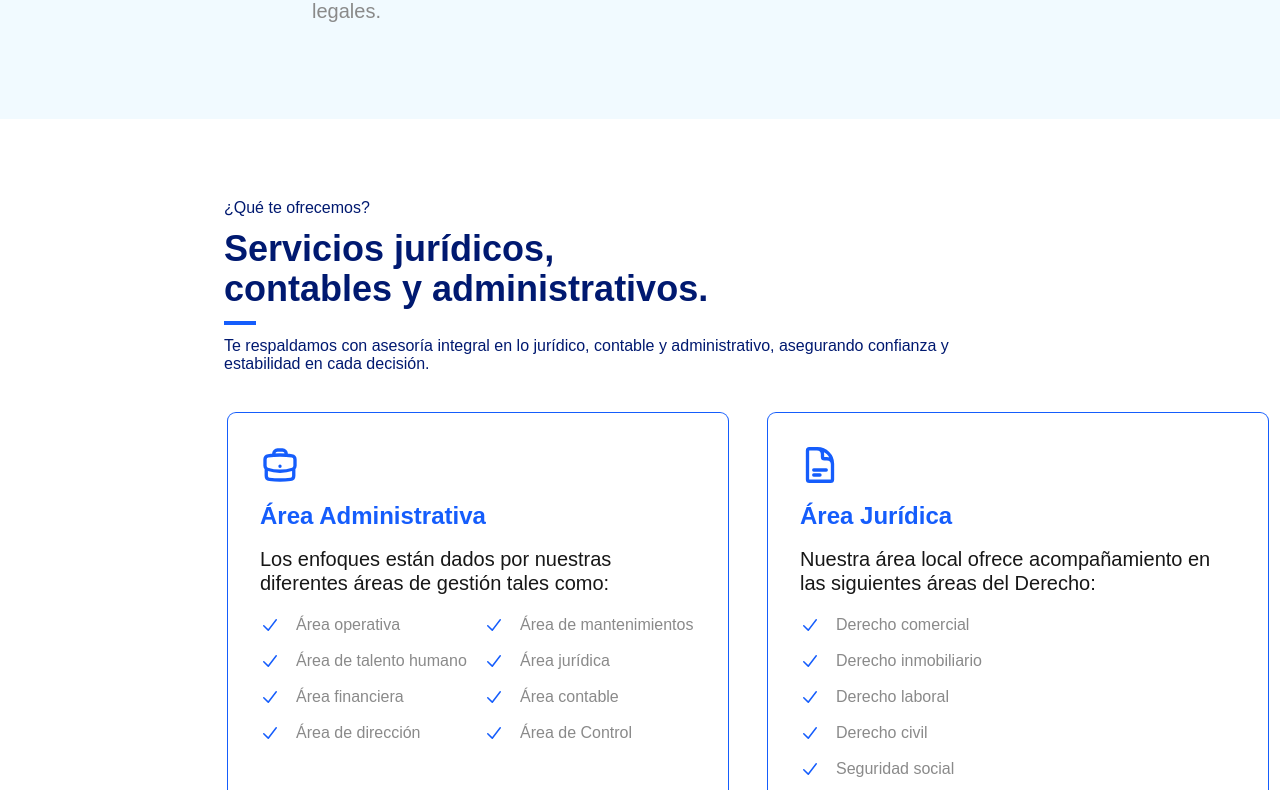
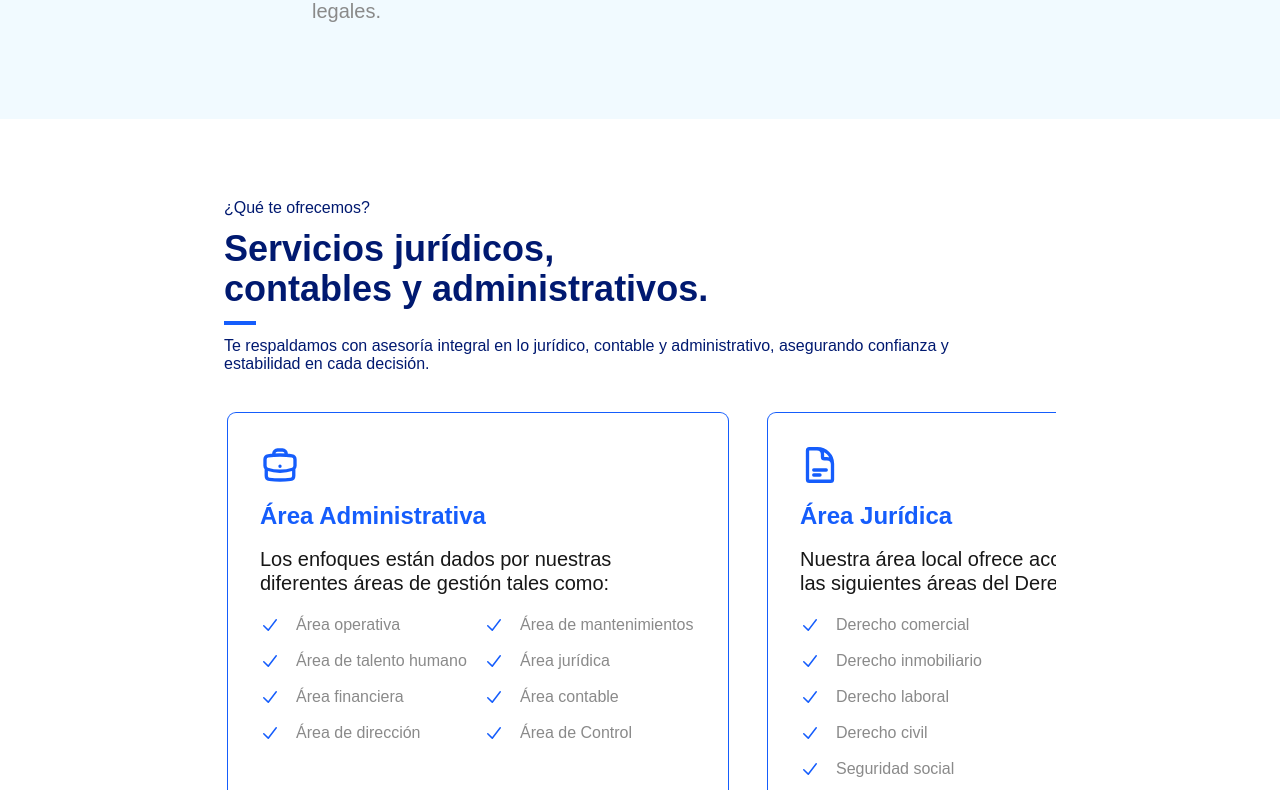
Before and after one commit to App-vance/appvance_legalmanager_web, a Next.js app: page / in a window 1280 px wide. Shown: the part 1430-2220 px from the top of the page. Built offline with nearby package versions, Linux system fonts and the light colour scheme.

Commit message:
fix: modify services

```diff
--- a/app/globals.css
+++ b/app/globals.css
@@ -37,6 +37,22 @@ body {
   background-position: center;
 }
 
+.custom-scrollbar {
+  scrollbar-width: thin;
+  scrollbar-color: #1976d2 #e3eafc; /* thumb color, track color */
+}
+
+.custom-scrollbar::-webkit-scrollbar {
+  height: 8px;
+  background: #e3eafc; /* track color */
+  border-radius: 8px;
+}
+
+.custom-scrollbar::-webkit-scrollbar-thumb {
+  background: #1976d2; /* thumb color */
+  border-radius: 8px;
+}
+
 @layer utilities {
   .text-title {
     @apply tracking-normal font-extrabold text-[2rem] leading-9 lg:text-[4rem] lg:leading-[4.375rem];
--- a/modules/Services.tsx
+++ b/modules/Services.tsx
@@ -4,14 +4,14 @@ import { BriefcaseIcon, DocumentTextIcon, CurrencyDollarIcon, Squares2X2Icon } f
 export default function Services() {
   return (
     <>
-      <section className="flex flex-col lg:pl-24 xl:pl-56 lg:py-20">
+      <section className="flex flex-col lg:pl-24 xl:px-56 lg:py-20">
         <div className="flex flex-col items-center gap-3 text-white text-center bg-primary-blue h-fit p-8 lg:p-0 lg:text-start lg:bg-white lg:text-primary-blue lg:items-start">
           <h1 className="text-body-secondary">¿Qué te ofrecemos?</h1>
           <h2 className="text-subtitle lg:max-w-[30.625rem]">Servicios jurídicos, contables y administrativos.</h2>
           <div className="w-8 h-1 bg-secondary-blue"></div>
           <p className="text-body-secondary lg:max-w-[45.625rem] lg:text-body">Te respaldamos con asesoría integral en lo jurídico, contable y administrativo, asegurando confianza y estabilidad en cada decisión.</p>
         </div>
-        <div className="flex flex-col gap-8 px-8 py-10 lg:flex-row lg:px-1 lg:gap-10 lg:overflow-x-auto">
+        <div className="flex flex-col gap-8 px-8 py-10 lg:flex-row lg:px-1 lg:gap-10 lg:overflow-x-auto custom-scrollbar">
           <CardService
             title="Área Administrativa"
             description="Los enfoques están dados por nuestras diferentes áreas de gestión tales como:"
```
